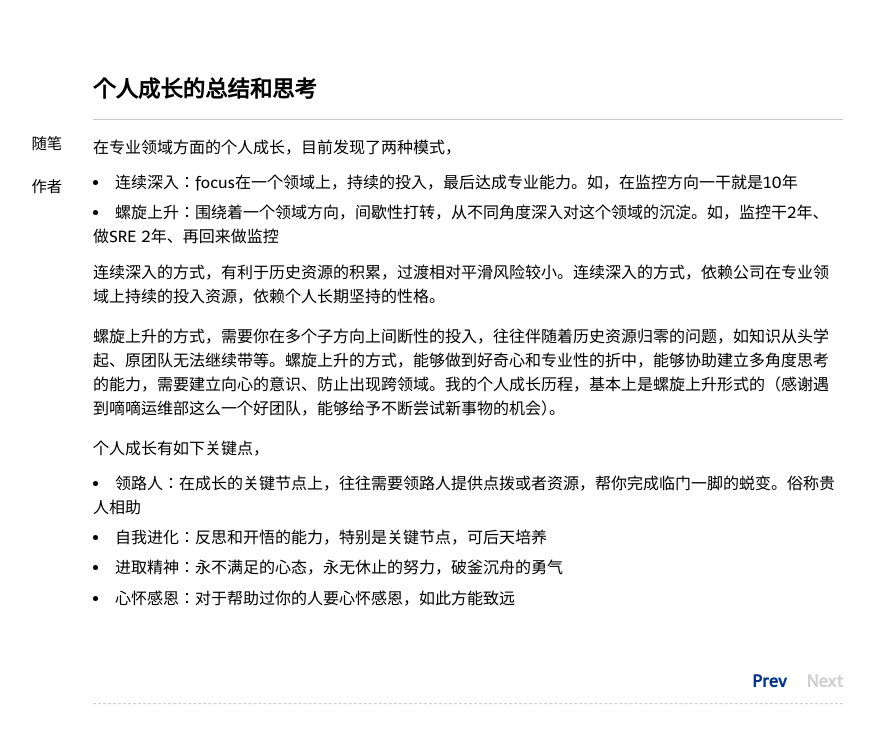
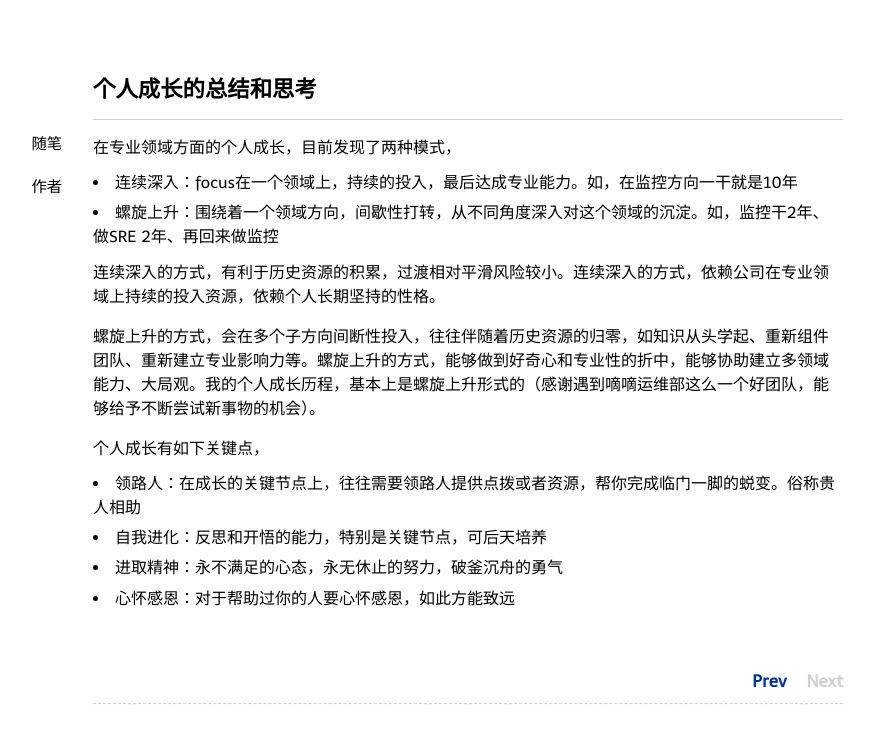
Before and after one commit to nieannote/nieannote.github.io, a Jekyll site: the page built from _posts/2019-03-23-growup-method.markdown, in a window 1280 px wide. Shown: the top 743 px of the page, without its empty margins (172-1046 px from the left). Built offline with Jekyll 4.4.1, drawn with Linux system fonts in a browser that asks for light colours; Markdown is read by kramdown in place of the engine named in the settings; comment, search, counter and statistics services are not loaded.

Commit message:
update content

```diff
--- a/_posts/2019-03-23-growup-method.markdown
+++ b/_posts/2019-03-23-growup-method.markdown
@@ -13,7 +13,7 @@ tags:
 
 连续深入的方式，有利于历史资源的积累，过渡相对平滑风险较小。连续深入的方式，依赖公司在专业领域上持续的投入资源，依赖个人长期坚持的性格。
 
-螺旋上升的方式，需要你在多个子方向上间断性的投入，往往伴随着历史资源归零的问题，如知识从头学起、原团队无法继续带等。螺旋上升的方式，能够做到好奇心和专业性的折中，能够协助建立多角度思考的能力，需要建立向心的意识、防止出现跨领域。我的个人成长历程，基本上是螺旋上升形式的（感谢遇到嘀嘀运维部这么一个好团队，能够给予不断尝试新事物的机会）。
+螺旋上升的方式，会在多个子方向间断性投入，往往伴随着历史资源的归零，如知识从头学起、重新组件团队、重新建立专业影响力等。螺旋上升的方式，能够做到好奇心和专业性的折中，能够协助建立多领域能力、大局观。我的个人成长历程，基本上是螺旋上升形式的（感谢遇到嘀嘀运维部这么一个好团队，能够给予不断尝试新事物的机会）。
 
 
 个人成长有如下关键点，
```
